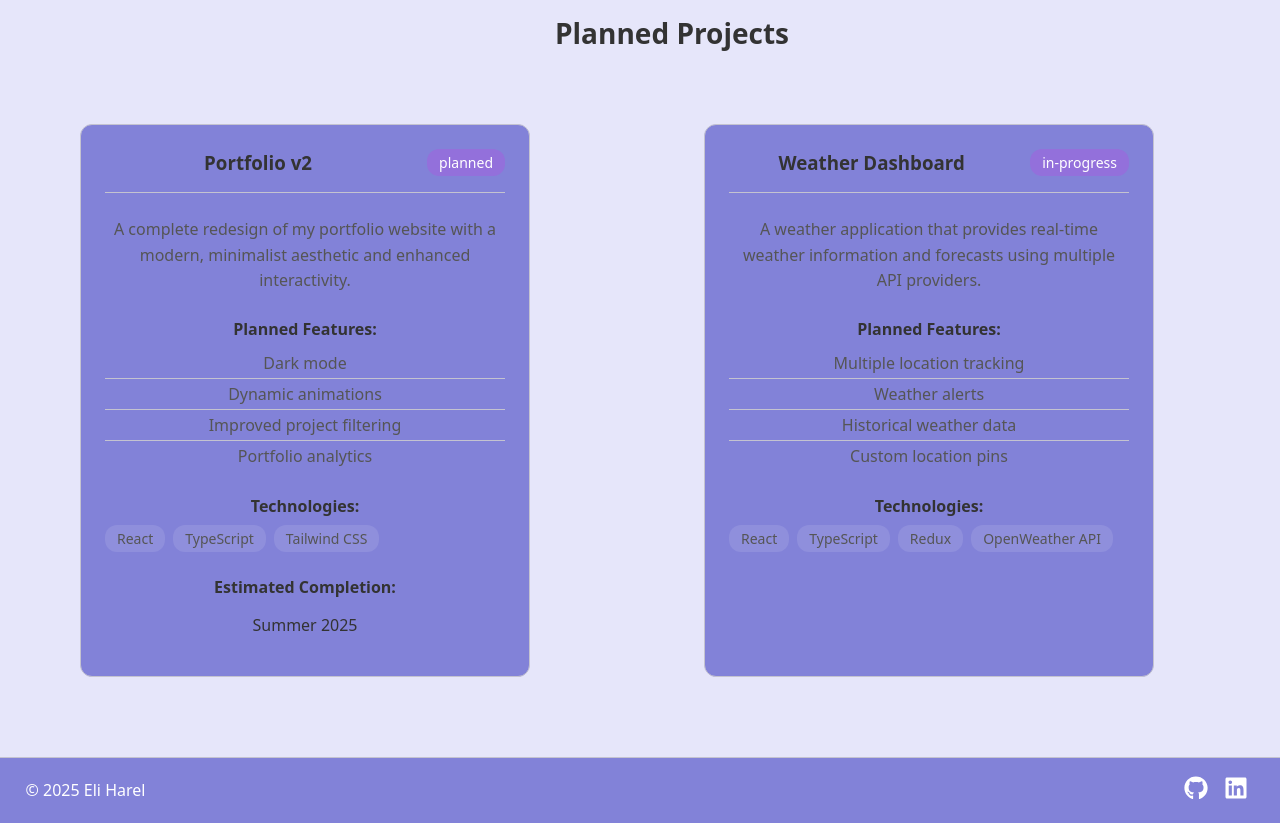
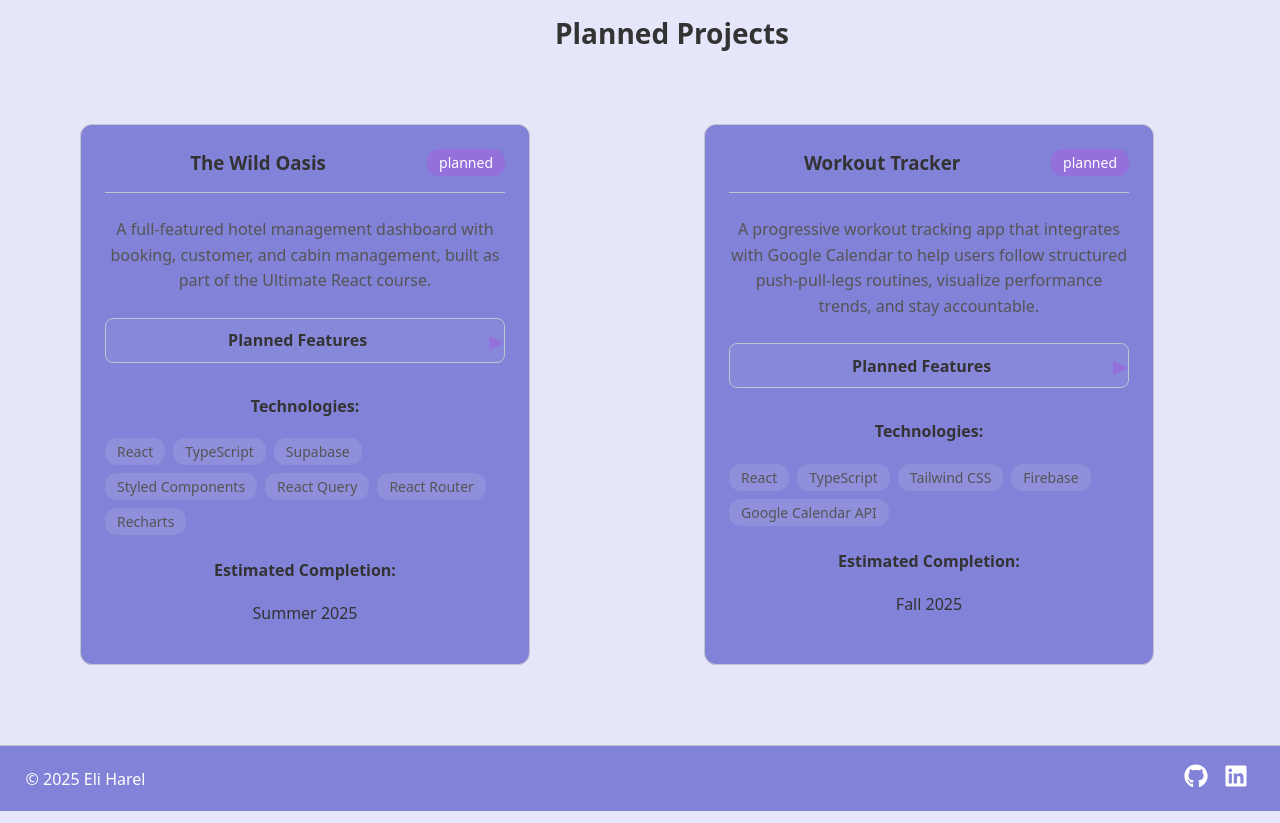
Before and after one commit to eharel/portfolio, a React (Vite) app: page /projects in a window 1280 px wide. Shown: the part 520-1343 px from the top of the page. Built offline with nearby package versions, Linux system fonts and the light colour scheme; no server answers.

Commit message:
Refine cards with collapse and add data

```diff
--- a/src/components/PlannedProjectCard.module.css
+++ b/src/components/PlannedProjectCard.module.css
@@ -54,16 +54,53 @@
   margin-top: 1.5rem;
 }
 
-h4 {
+.featuresHeader {
+  display: flex;
+  align-items: center;
+  justify-content: space-between;
+  cursor: pointer;
+  padding: 0.5rem 0;
+  transition: all 0.2s ease;
+  background-color: rgba(255, 255, 255, 0.05);
+  border: 1px solid var(--border-color);
+  border-radius: 8px;
+  margin: 0.5rem 0;
+}
+
+.featuresHeader:hover {
+  opacity: 0.8;
+}
+
+.featuresHeader h4 {
   color: var(--text-primary);
   font-size: 1rem;
-  margin-bottom: 0.5rem;
+  margin: 0;
+  flex: 1;
+}
+
+.toggleIcon {
+  font-size: 1.2rem;
+  color: var(--accent);
+  transition: transform 0.2s ease;
+}
+
+.featuresList {
+  overflow: hidden;
+  transition: max-height 0.3s ease-in-out;
+}
+
+.expanded {
+  max-height: 500px;
+}
+
+.collapsed {
+  max-height: 0;
 }
 
 .features ul {
   list-style: none;
   padding: 0;
-  margin: 0;
+  margin: 0.5rem 0 0;
 }
 
 .features ul li {
@@ -74,6 +111,33 @@ h4 {
 
 .features ul li:last-child {
   border-bottom: none;
+}
+
+.featureTags {
+  display: flex;
+  flex-wrap: wrap;
+  gap: 0.75rem;
+  margin: 0.5rem 0 0;
+}
+
+.featureTag {
+  background-color: rgba(255, 255, 255, 0.15); /* Lighter white background */
+  padding: 0.5rem 1rem;
+  border-radius: 12px;
+  color: var(--text-primary); /* Changed to primary text color */
+  font-size: 0.875rem;
+  white-space: nowrap;
+  overflow: hidden;
+  text-overflow: ellipsis;
+  max-width: 100%;
+  transition: all 0.2s ease;
+  border: 1px solid rgba(255, 255, 255, 0.2); /* Added subtle border */
+}
+
+.featureTag:hover {
+  background-color: rgba(255, 255, 255, 0.25);
+  transform: translateY(-1px);
+  border-color: rgba(255, 255, 255, 0.3);
 }
 
 .techTags {
--- a/src/components/PlannedProjectCard.tsx
+++ b/src/components/PlannedProjectCard.tsx
@@ -1,12 +1,17 @@
 import type { PlannedProject } from "../types/planned-project";
 import "../style.css";
 import styles from "./PlannedProjectCard.module.css";
+import { useState } from 'react';
 
 interface PlannedProjectCardProps {
   project: PlannedProject;
 }
 
-export default function PlannedProjectCard({ project }: PlannedProjectCardProps) {
+export default function PlannedProjectCard({
+  project,
+}: PlannedProjectCardProps) {
+  const [isFeaturesExpanded, setIsFeaturesExpanded] = useState(false);
+
   return (
     <div className={styles.plannedProjectCard}>
       <div className={styles.header}>
@@ -17,12 +22,26 @@ export default function PlannedProjectCard({ project }: PlannedProjectCardProps)
         <p className={styles.description}>{project.description}</p>
 
         <div className={styles.features}>
-          <h4>Planned Features:</h4>
-          <ul>
-            {project.plannedFeatures.map((feature, index) => (
-              <li key={index}>{feature}</li>
-            ))}
-          </ul>
+          <div
+            className={styles.featuresHeader}
+            onClick={() => setIsFeaturesExpanded(!isFeaturesExpanded)}
+            role="button"
+            tabIndex={0}
+            onKeyDown={(e) => e.key === 'Enter' && setIsFeaturesExpanded(!isFeaturesExpanded)}
+            aria-expanded={isFeaturesExpanded}
+          >
+            <h4>Planned Features</h4>
+            <span className={styles.toggleIcon}>{isFeaturesExpanded ? "▼" : "▶"}</span>
+          </div>
+          <div className={`${styles.featuresList} ${isFeaturesExpanded ? styles.expanded : styles.collapsed}`}>
+            <div className={styles.featureTags}>
+              {project.plannedFeatures.map((feature, index) => (
+                <span key={index} className={styles.featureTag}>
+                  {feature}
+                </span>
+              ))}
+            </div>
+          </div>
         </div>
 
         {project.technologies.length > 0 && (
@@ -30,7 +49,9 @@ export default function PlannedProjectCard({ project }: PlannedProjectCardProps)
             <h4>Technologies:</h4>
             <div className={styles.techTags}>
               {project.technologies.map((tech, index) => (
-                <span key={index} className={styles.techTag}>{tech}</span>
+                <span key={index} className={styles.techTag}>
+                  {tech}
+                </span>
               ))}
             </div>
           </div>
--- a/src/data/planned-projects.json
+++ b/src/data/planned-projects.json
@@ -1,29 +1,48 @@
 [
   {
-    "id": "1",
-    "title": "Portfolio v2",
-    "description": "A complete redesign of my portfolio website with a modern, minimalist aesthetic and enhanced interactivity.",
-    "technologies": ["React", "TypeScript", "Tailwind CSS"],
+    "id": "wild-oasis",
+    "title": "The Wild Oasis",
+    "description": "A full-featured hotel management dashboard with booking, customer, and cabin management, built as part of the Ultimate React course.",
+    "technologies": [
+      "React",
+      "TypeScript",
+      "Supabase",
+      "Styled Components",
+      "React Query",
+      "React Router",
+      "Recharts"
+    ],
     "status": "planned",
     "plannedFeatures": [
-      "Dark mode",
-      "Dynamic animations",
-      "Improved project filtering",
-      "Portfolio analytics"
+      "Dashboard overview with booking stats",
+      "Cabin and guest management",
+      "Create, edit, and delete bookings",
+      "Responsive and accessible UI",
+      "Authentication and role-based access",
+      "Data visualizations for revenue and occupancy"
     ],
     "estimatedCompletion": "Summer 2025"
   },
   {
-    "id": "2",
-    "title": "Weather Dashboard",
-    "description": "A weather application that provides real-time weather information and forecasts using multiple API providers.",
-    "technologies": ["React", "TypeScript", "Redux", "OpenWeather API"],
-    "status": "in-progress",
+    "id": "workout-tracker",
+    "title": "Workout Tracker",
+    "description": "A progressive workout tracking app that integrates with Google Calendar to help users follow structured push-pull-legs routines, visualize performance trends, and stay accountable.",
+    "technologies": [
+      "React",
+      "TypeScript",
+      "Tailwind CSS",
+      "Firebase",
+      "Google Calendar API"
+    ],
+    "status": "planned",
     "plannedFeatures": [
-      "Multiple location tracking",
-      "Weather alerts",
-      "Historical weather data",
-      "Custom location pins"
-    ]
+      "Create and schedule custom workouts",
+      "Connect with Google Calendar for seamless syncing",
+      "View past workouts and progression history",
+      "Track key performance metrics over time",
+      "Support for multi-week training blocks",
+      "Dark mode and responsive design"
+    ],
+    "estimatedCompletion": "Fall 2025"
   }
 ]
```
Also changed, not shown: src/data/planned-projects copy.json (added, +29 -0 lines).
